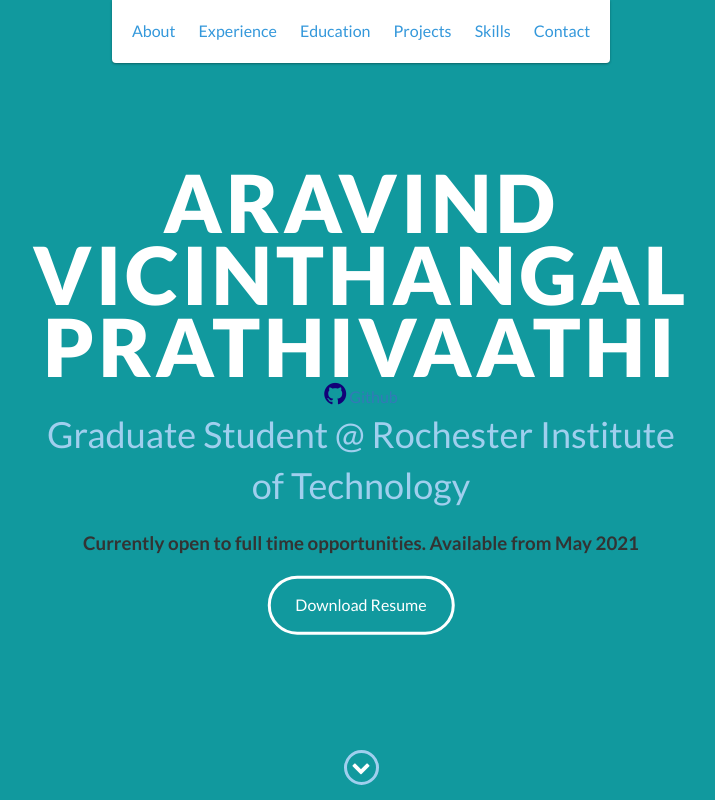
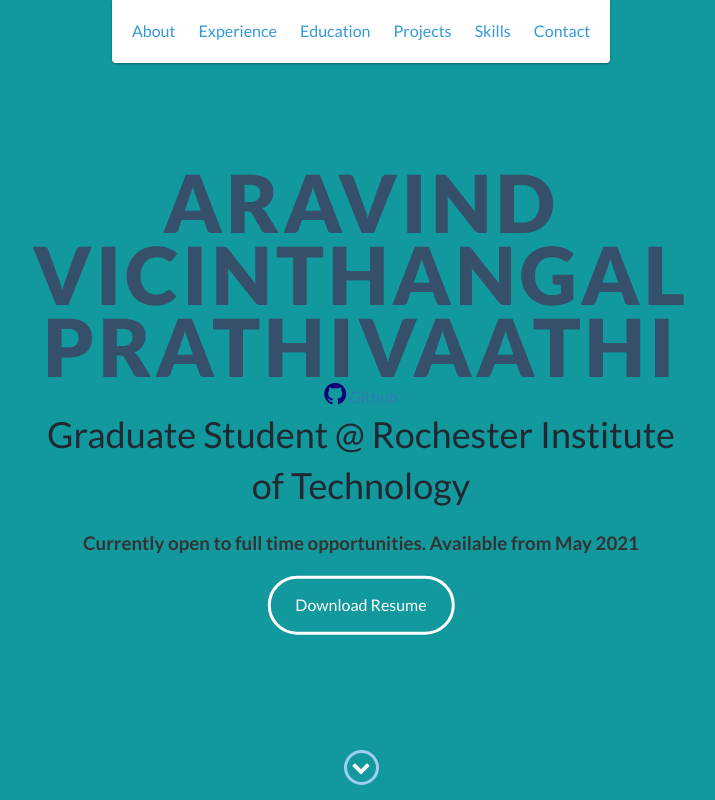
Before and after one commit to VPAravind/Aravind-Vicinthangal-Prathivaathi, a website: page index.html in a window 1280 px wide. Shown: the top 800 px of the page, without its empty margins (279-994 px from the left). Drawn offline with nearby package versions, Linux system fonts and the light colour scheme.

Commit message:
Update index.html

```diff
--- a/index.html
+++ b/index.html
@@ -49,9 +49,9 @@
 
     <div id="lead">
         <div id="lead-content">
-            <h1>Aravind Vicinthangal Prathivaathi</h1>
+            <h1 style="color:#364f6b">Aravind Vicinthangal Prathivaathi</h1>
 	    <a href="https://github.com/VPAravind" target="_blank"><i class="fa fa-github" aria-hidden="true" style="color:#120078; font-size:2vw"></i> Github</a>
-            <h2>Graduate Student @ Rochester Institute of Technology</h2>
+            <h2 style="color:#222831">Graduate Student @ Rochester Institute of Technology</h2>
             <h3>Currently open to full time opportunities. Available from May 2021</h3>
             <a href="docs/Aravind_Vicinthangal-Prathivaathi_Resume.pdf" class="btn-rounded-white" target="_blank">Download Resume</a>
         </div>
```
